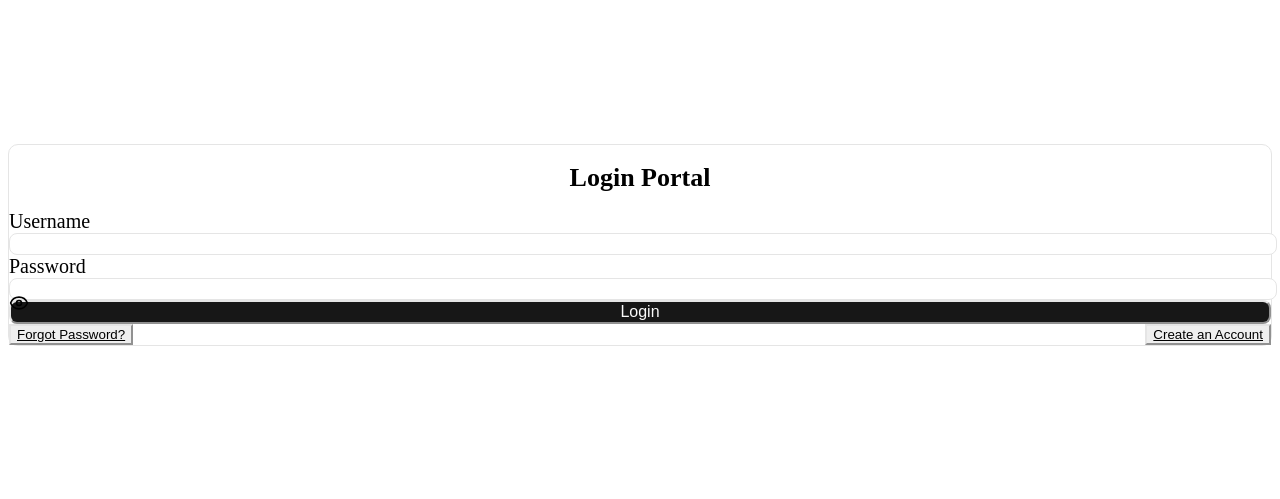
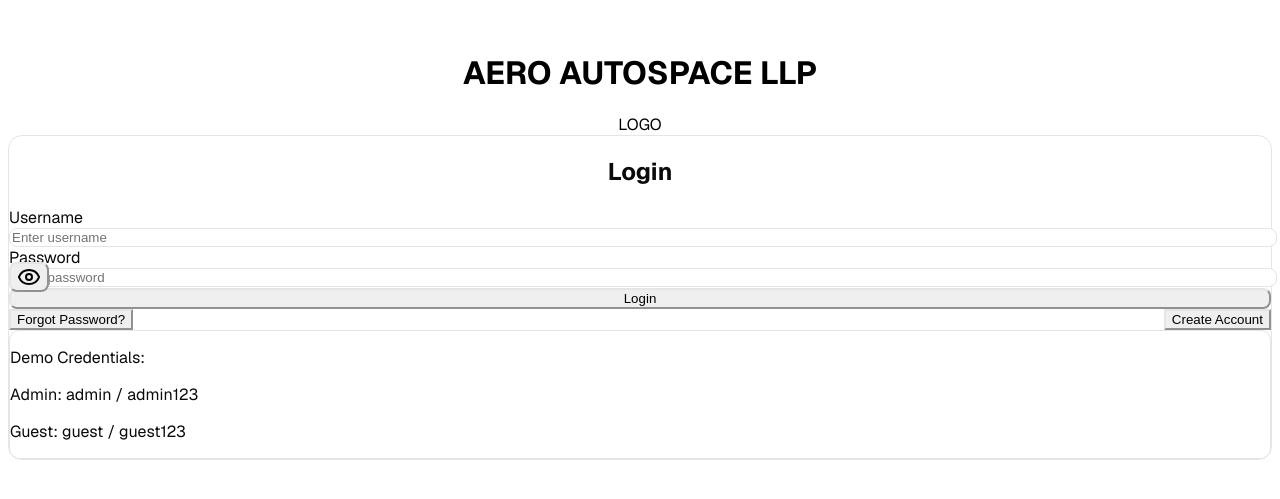
Before and after one commit to Antonypoulraj/demo-app-e, a Next.js app: page /login in a window 1280 px wide. Shown: the part 163-662 px from the top of the page. Built offline with nearby package versions, Linux system fonts and the light colour scheme.

Commit message:
update:modify the login UI

```diff
--- a/pages/login.tsx
+++ b/pages/login.tsx
@@ -1,263 +1,153 @@
-"use client";
-
 import React, { useState } from "react";
 import { useRouter } from "next/router";
+import { useAuth } from "@/contexts/AuthContext";
+import { Button } from "@/components/ui/button";
+import { Input } from "@/components/ui/input";
+import { Label } from "@/components/ui/label";
+import { Card, CardContent, CardHeader } from "@/components/ui/card";
+import { toast } from "sonner"; // ✅ Correct toast import
 import { Eye, EyeOff } from "lucide-react";
-import { Button } from "../components/ui/button";
-import { Input } from "../components/ui/input";
-import { Label } from "../components/ui/label";
-import { Card, CardContent, CardHeader } from "../components/ui/card";
-import { toast } from "sonner";
 
-export default function LoginPage() {
-  const router = useRouter();
+const Login = () => {
   const [username, setUsername] = useState("");
   const [password, setPassword] = useState("");
-  const [showPass, setShowPass] = useState(false);
+  const [showPassword, setShowPassword] = useState(false);
+  const [isLoading, setIsLoading] = useState(false);
+  const { login } = useAuth();
+  const router = useRouter(); // ✅ Next.js router
 
-  const validatePassword = (pass: string) => {
-    const regex = /^(?=.*[a-zA-Z])(?=.*[A-Z])(?=.*\d)(?=.*[@$!%*?&])[A-Za-z\d@$!%*?&]{8,}$/;
-    return regex.test(pass);
-  };
-
-  const handleLogin = (e: React.FormEvent) => {
+  const handleSubmit = async (e: React.FormEvent) => {
     e.preventDefault();
 
-    if (username.length > 20 || password.length > 20) {
-      toast("Username and password must not exceed 20 characters.");
+    if (!username || !password) {
+      toast.error("Please fill in all fields");
       return;
     }
 
-    if (!validatePassword(password)) {
-      toast(
-        "Password must be at least 8 characters with uppercase, alphabet, number, and special character."
-      );
-      return;
+    setIsLoading(true);
+
+    try {
+      const success = await login(username, password);
+
+      if (success) {
+        toast.success("Welcome to AERO AUTOSPACE LLP");
+
+        setTimeout(() => {
+          router.push("/dashboard"); // ✅ replaced navigate
+        }, 1000);
+      } else {
+        toast.error("Invalid username or password");
       }
-
-    if (username === "admin" && password === "Admin@123") {
-      toast("Login Successful");
-      router.push("/dashboard?role=admin");
-    } else if (username === "guest" && password === "Guest@123") {
-      toast("Login Successful");
-      router.push("/dashboard?role=guest");
-    } else {
-      toast("Login Failed: Invalid credentials.");
+    } catch (error) {
+      toast.error("An error occurred during login");
+    } finally {
+      setIsLoading(false);
     }
   };
 
+  const handleForgotPassword = () => {
+    router.push("/verification-mail"); // ✅ replaced navigate
+  };
+
   return (
-    <div
-      className="min-h-screen bg-white flex items-center justify-center font-[Times_New_Roman]"
-      style={{ fontFamily: "Times New Roman, serif" }}
-    >
-      <form onSubmit={handleLogin} className="w-full max-w-md p-8 shadow-md rounded-lg border">
-        <h1 className="text-[26px] font-bold text-center mb-6">Login Portal</h1>
+    <div className="min-h-screen flex items-center justify-center px-4 py-12 bg-gradient-to-br from-white via-blue-50 to-blue-100">
+      <div className="w-full max-w-md">
+        <div className="text-center mb-10">
+          <h1 className="font-times text-4xl font-bold text-gray-900 mb-4">AERO AUTOSPACE LLP</h1>
+          <div className="w-24 h-24 bg-gray-200 rounded-full mx-auto flex items-center justify-center shadow-inner">
+            <span className="text-lg font-times font-bold text-gray-700">LOGO</span>
+          </div>
+        </div>
 
-        {/* Username */}
-        <div className="mb-4">
-          <Label className="text-[20px]">Username</Label>
+        <Card className="shadow-lg border border-gray-200 rounded-xl">
+          <CardHeader className="text-center pb-4">
+            <h2 className="font-times text-2xl font-semibold text-gray-900">Login</h2>
+          </CardHeader>
+          <CardContent>
+            <form onSubmit={handleSubmit} className="space-y-6">
+              <div className="space-y-1">
+                <Label htmlFor="username" className="font-times text-sm text-gray-800">
+                  Username
+                </Label>
                 <Input
-            className="text-[16px]"
-            maxLength={20}
-            required
+                  id="username"
                   type="text"
                   value={username}
                   onChange={e => setUsername(e.target.value)}
+                  maxLength={20}
+                  placeholder="Enter username"
+                  className="text-sm"
                 />
               </div>
 
-        {/* Password */}
-        <div className="mb-4 relative">
-          <Label className="text-[20px]">Password</Label>
+              <div className="space-y-1">
+                <Label htmlFor="password" className="font-times text-sm text-gray-800">
+                  Password
+                </Label>
+                <div className="relative">
                   <Input
-            className="text-[16px] pr-10"
-            maxLength={20}
-            required
-            type={showPass ? "text" : "password"}
+                    id="password"
+                    type={showPassword ? "text" : "password"}
                     value={password}
                     onChange={e => setPassword(e.target.value)}
+                    maxLength={20}
+                    placeholder="Enter password"
+                    className="pr-10 text-sm"
                   />
-          <div
-            className="absolute right-3 top-[38px] cursor-pointer"
-            onClick={() => setShowPass(!showPass)}
+                  <Button
+                    type="button"
+                    variant="ghost"
+                    size="icon"
+                    className="absolute right-2 top-1/2 transform -translate-y-1/2"
+                    onClick={() => setShowPassword(!showPassword)}
                   >
-            {showPass ? <EyeOff size={20} /> : <Eye size={20} />}
+                    {showPassword ? <EyeOff className="h-4 w-4" /> : <Eye className="h-4 w-4" />}
+                  </Button>
                 </div>
               </div>
 
-        {/* Login Button */}
-        <Button type="submit" className="w-full text-[16px] flex items-center justify-center mt-4">
-          Login
+              <Button
+                type="submit"
+                className="w-full font-times text-sm py-2 bg-blue-600 hover:bg-blue-700 text-white rounded-md"
+                disabled={isLoading}
+              >
+                {isLoading ? "Logging in..." : "Login"}
               </Button>
 
-        {/* Links */}
-        <div className="flex justify-between mt-4 text-sm underline text-blue-600">
-          <button type="button" onClick={() => router.push("/forgot-password")}>
+              <div className="flex justify-between text-xs pt-2">
+                <button
+                  type="button"
+                  className="font-times text-blue-700 hover:underline"
+                  onClick={handleForgotPassword}
+                >
                   Forgot Password?
                 </button>
-          <button type="button" onClick={() => router.push("/register")}>
-            Create an Account
+                <button
+                  type="button"
+                  className="font-times text-blue-700 hover:underline"
+                  onClick={() => router.push("/create-account")} // ✅ replaced navigate
+                >
+                  Create Account
                 </button>
               </div>
             </form>
+
+            <div className="mt-6 p-4 bg-gray-100 rounded-lg border border-gray-300">
+              <p className="font-times text-xs text-gray-800 mb-1 font-semibold">
+                Demo Credentials:
+              </p>
+              <p className="font-times text-xs text-gray-700">
+                <span className="font-semibold">Admin:</span> admin / admin123
+              </p>
+              <p className="font-times text-xs text-gray-700">
+                <span className="font-semibold">Guest:</span> guest / guest123
+              </p>
+            </div>
+          </CardContent>
+        </Card>
+      </div>
     </div>
   );
-}
+};
 
-// // pages/login.tsx
-// import React, { useState } from "react";
-// import { useRouter } from "next/router"; // ✅ Use next/router for Pages Router
-// import { useAuth } from "../contexts/AuthContext";
-// import { Button } from "../components/ui/button";
-// import { Input } from "../components/ui/input";
-// import { Label } from "../components/ui/label";
-// import { Card, CardContent, CardHeader } from "../components/ui/card";
-// import { toast } from "sonner";
-// import { Eye, EyeOff } from "lucide-react";
-
-// const Login = () => {
-//   const [username, setUsername] = useState("");
-//   const [password, setPassword] = useState("");
-//   const [showPassword, setShowPassword] = useState(false);
-//   const [isLoading, setIsLoading] = useState(false);
-//   const { login } = useAuth();
-//   const router = useRouter();
-
-//   const handleSubmit = async (e: React.FormEvent) => {
-//     e.preventDefault();
-
-//     if (!username || !password) {
-//       toast.error("Please fill in all fields");
-//       return;
-//     }
-
-//     setIsLoading(true);
-
-//     try {
-//       const success = await login(username, password);
-
-//       if (success) {
-//         toast.success("Welcome to AERO AUTOSPACE LLP");
-//         setTimeout(() => {
-//           router.push("/dashboard");
-//         }, 1000);
-//       } else {
-//         toast.error("Invalid username or password");
-//       }
-//     } catch (error) {
-//       toast.error("An error occurred during login");
-//     } finally {
-//       setIsLoading(false);
-//     }
-//   };
-
-//   const handleForgotPassword = () => {
-//     router.push("/verification-mail");
-//   };
-
-//   const handleCreateAccount = () => {
-//     router.push("/create-account");
-//   };
-//   return (
-//     <div className="min-h-screen flex items-center justify-center px-4 py-12 bg-gradient-to-br from-white via-blue-50 to-blue-100">
-//       <div className="w-full max-w-md">
-//         <div className="text-center mb-10">
-//           <h1 className="font-times text-4xl font-bold text-gray-900 mb-4">AERO AUTOSPACE LLP</h1>
-//           <div className="w-24 h-24 bg-gray-200 rounded-full mx-auto flex items-center justify-center shadow-inner">
-//             <span className="text-lg font-times font-bold text-gray-700">LOGO</span>
-//           </div>
-//         </div>
-
-//         <Card className="shadow-lg border border-gray-200 rounded-xl">
-//           <CardHeader className="text-center pb-4">
-//             <h2 className="font-times text-2xl font-semibold text-gray-500">Login</h2>
-//           </CardHeader>
-//           <CardContent>
-//             <form onSubmit={handleSubmit} className="space-y-6">
-//               <div className="space-y-1">
-//                 <Label htmlFor="username" className="font-times text-sm text-gray-500">
-//                   Username
-//                 </Label>
-//                 <Input
-//                   id="username"
-//                   type="text"
-//                   value={username}
-//                   onChange={e => setUsername(e.target.value)}
-//                   maxLength={20}
-//                   placeholder="Enter username"
-//                   className="text-sm"
-//                 />
-//               </div>
-
-//               <div className="space-y-1">
-//                 <Label htmlFor="password" className="font-times text-sm text-gray-500">
-//                   Password
-//                 </Label>
-//                 <div className="relative">
-//                   <Input
-//                     id="password"
-//                     type={showPassword ? "text" : "password"}
-//                     value={password}
-//                     onChange={e => setPassword(e.target.value)}
-//                     maxLength={20}
-//                     placeholder="Enter password"
-//                     className="pr-10 text-sm"
-//                   />
-//                   <Button
-//                     type="button"
-//                     variant="ghost"
-//                     size="icon"
-//                     className="absolute right-2 top-1/2 transform -translate-y-1/2"
-//                     onClick={() => setShowPassword(!showPassword)}
-//                   >
-//                     {showPassword ? <EyeOff className="h-4 w-4" /> : <Eye className="h-4 w-4" />}
-//                   </Button>
-//                 </div>
-//               </div>
-
-//               <Button
-//                 type="submit"
-//                 className="w-full font-times text-sm py-2 bg-blue-600 hover:bg-blue-500 text-white rounded-md"
-//                 disabled={isLoading}
-//               >
-//                 {isLoading ? "Logging in..." : "Login"}
-//               </Button>
-
-//               <div className="flex justify-between text-xs pt-2">
-//                 <button
-//                   type="button"
-//                   className="font-times text-blue-500 hover:underline"
-//                   onClick={handleForgotPassword}
-//                 >
-//                   Forgot Password?
-//                 </button>
-//                 <button
-//                   type="button"
-//                   className="font-times text-blue-500 hover:underline"
-//                   onClick={handleCreateAccount}
-//                 >
-//                   Create Account
-//                 </button>
-//               </div>
-//             </form>
-
-//             <div className="mt-6 p-4 bg-gray-100 rounded-lg border border-gray-300">
-//               <p className="font-times text-xs text-gray-800 mb-1 font-semibold">
-//                 Demo Credentials:
-//               </p>
-//               <p className="font-times text-xs text-gray-500">
-//                 <span className="font-semibold">Admin:</span> admin / admin123
-//               </p>
-//               <p className="font-times text-xs text-gray-500">
-//                 <span className="font-semibold">Guest:</span> guest / guest123
-//               </p>
-//             </div>
-//           </CardContent>
-//         </Card>
-//       </div>
-//     </div>
-//   );
-// };
-
-// export default Login;
+export default Login;
```
Lines whose indentation alone changed are shown as unchanged.
